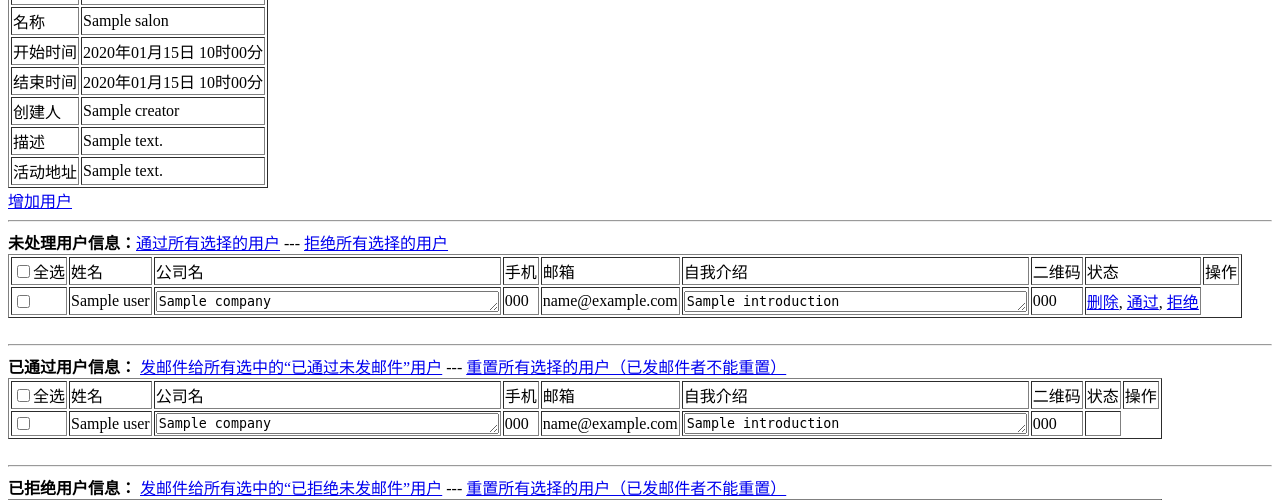
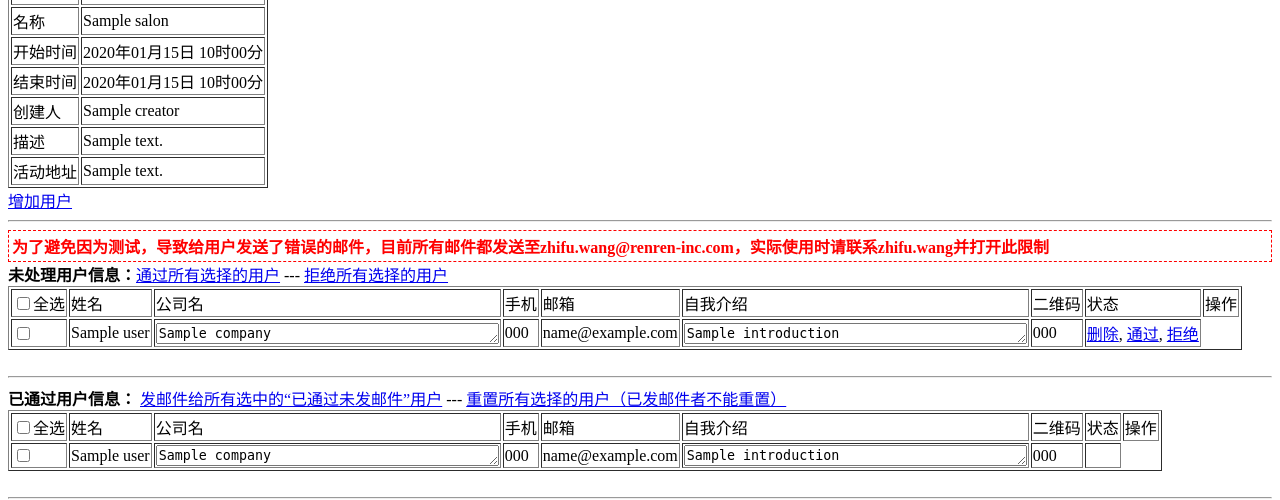
Before and after one commit to wangjeaf/fedclub, a Django app: template salon/templates/salon/view.html in a window 1280 px wide. Shown: the part 100-600 px from the top of the page. Run offline with Django 3.2, Linux system fonts and the light colour scheme; the template is opened without the code that fills it: most values are stand-ins (such as "Sample title", 1, 10 or a date in 2020).

Commit message:
add warning

```diff
--- a/salon/templates/salon/view.html
+++ b/salon/templates/salon/view.html
@@ -14,6 +14,7 @@
 <table>
 <a href='/salon/{{salon.code}}/users/add/'>增加用户</a><br>
 <hr>
+<div style="color:red;border:1px dashed red;font-weight:bold;padding:3px;">为了避免因为测试，导致给用户发送了错误的邮件，目前所有邮件都发送至zhifu.wang@renren-inc.com，实际使用时请联系zhifu.wang并打开此限制</div>
 <form id="bigForm" method="post">
 	{% csrf_token %}
 <b>未处理用户信息：</b>
```
